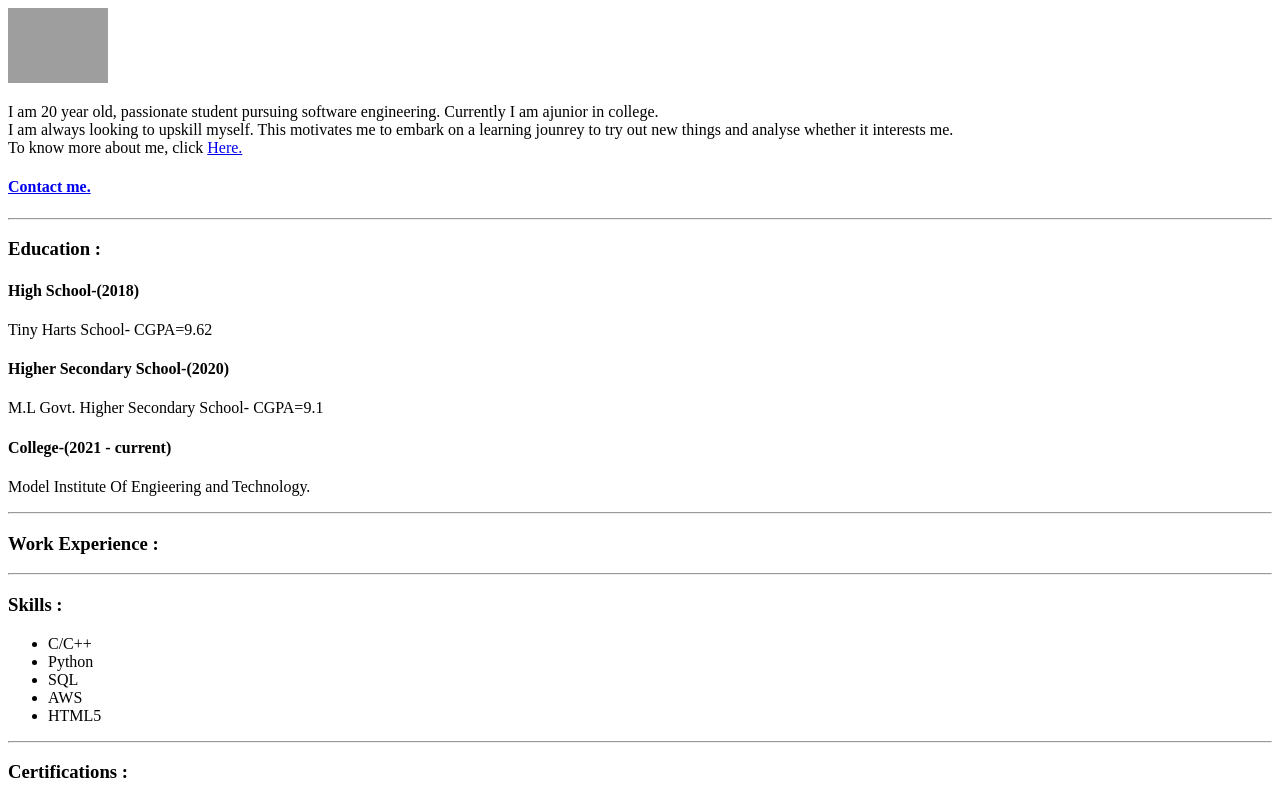
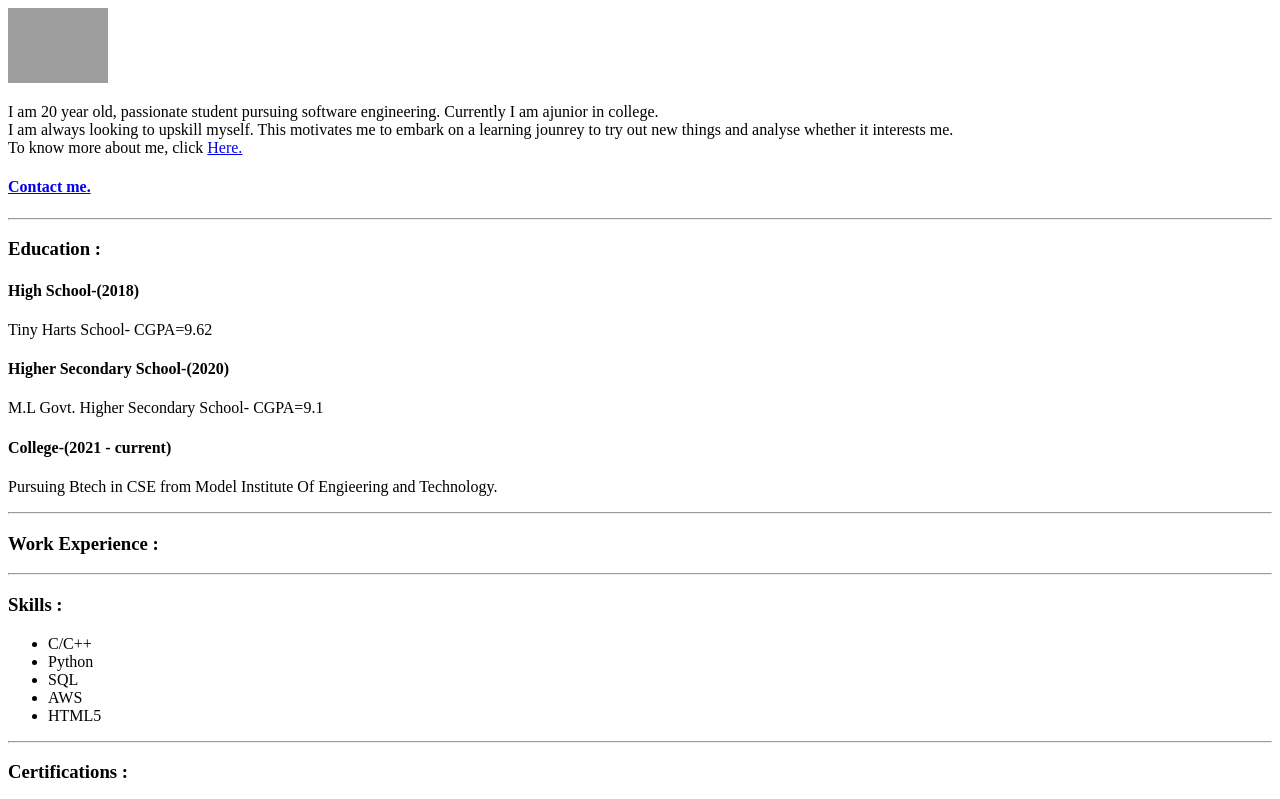
Before and after one commit to arjumand07/Portfolio-using-html-only, a plain HTML site: page index.html in a window 1280 px wide. Shown: the top 799 px of the page. Drawn offline with Linux system fonts and the light colour scheme; grey boxes are pictures that could not be loaded.

Commit message:
index.html

```diff
--- a/index.html
+++ b/index.html
@@ -26,7 +26,7 @@ We are going to make a portfolio website -->
                 <h4> Higher Secondary School-(2020)</h4>
                     <p>M.L Govt. Higher Secondary School- CGPA=9.1</p>
                 <h4> College-(2021 - current)</h4>
-                    <p> Model Institute Of Engieering and Technology.</p>
+                    <p> Pursuing Btech in CSE from Model Institute Of Engieering and Technology.</p>
         </p>
         <hr />
 
@@ -52,7 +52,7 @@ We are going to make a portfolio website -->
                 <ul>
                     <li>Four certificates on cyber security from NY University</li>
                     <li>Four certificates on cyber security from Palo Alto</li>
-                    <li>Certifcate on Iot:Introduction to cloud computing</li>
+                    <li>Certifcate on Iot: Introduction to cloud computing</li>
                 </ul>
         </p>
         <hr />
```
